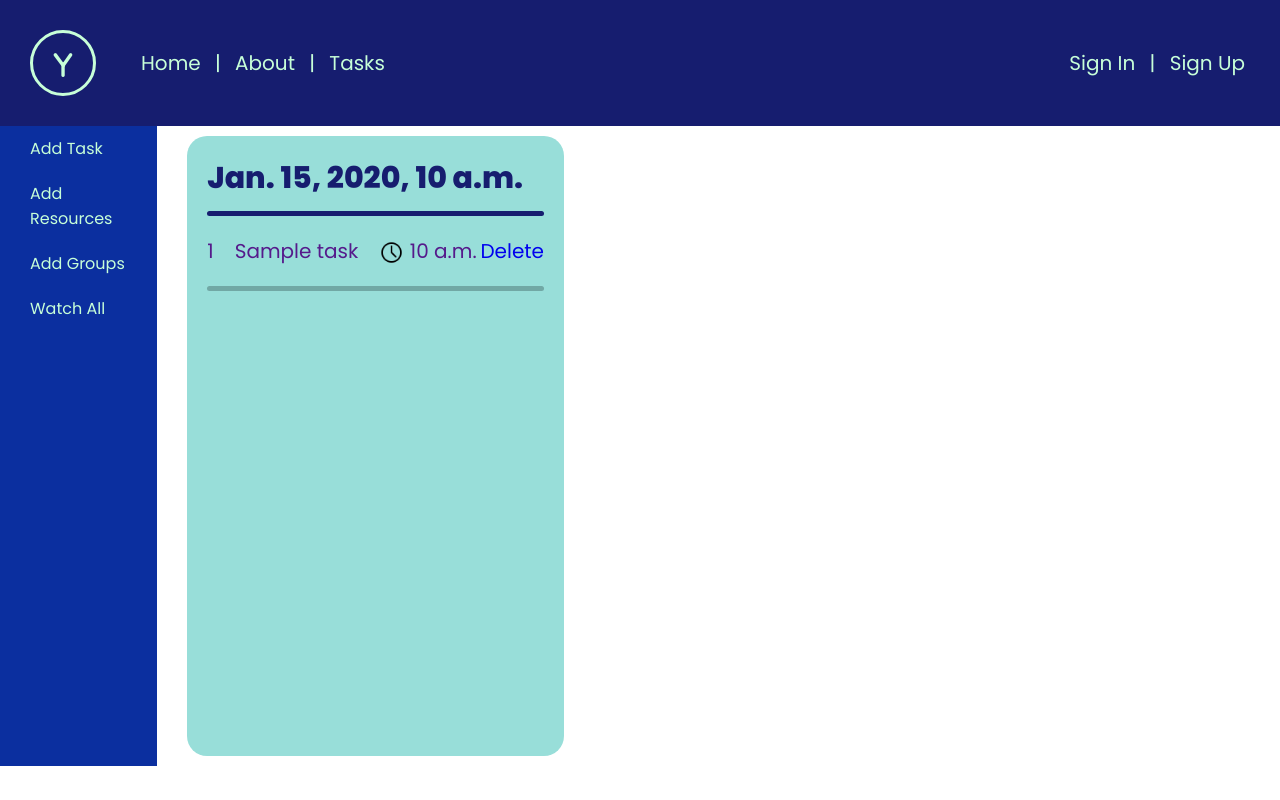
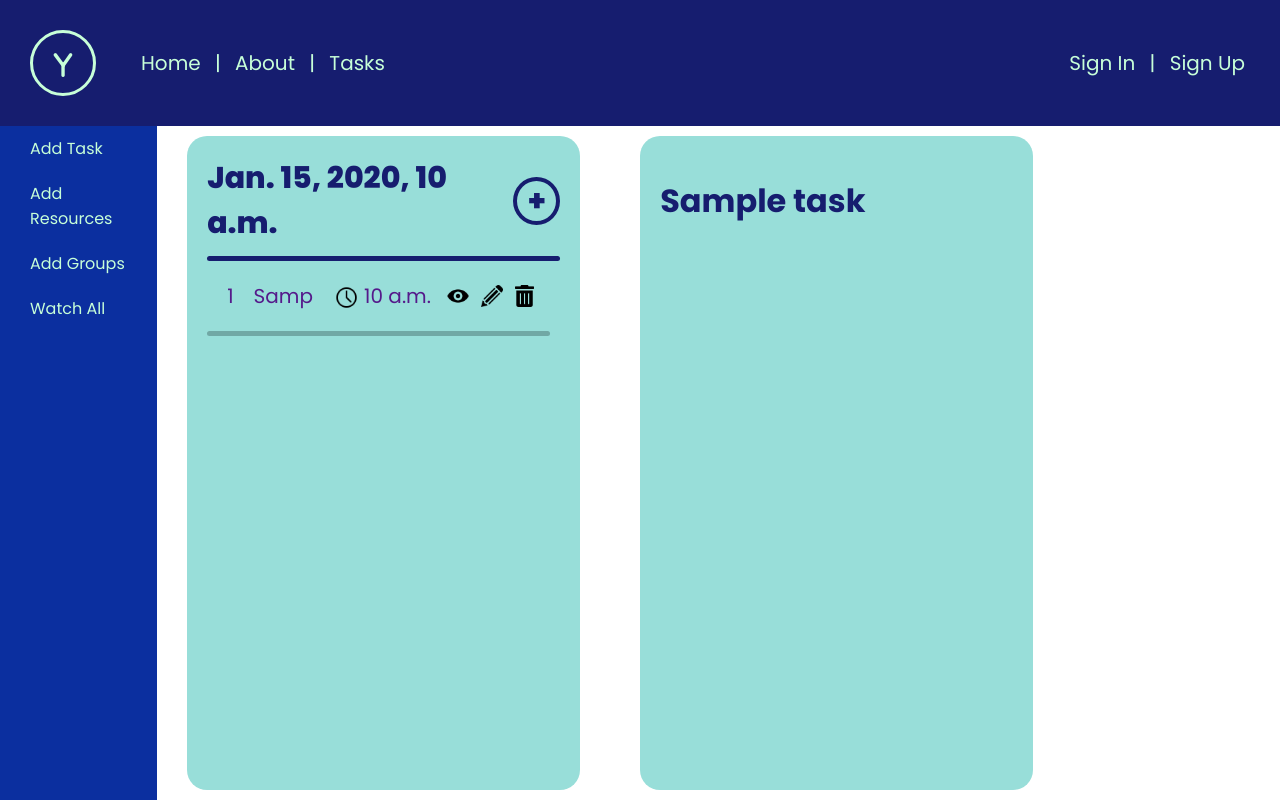
Before and after one commit to Yegor2305/YTaskScheduler, a Django app: template y_task_scheduler/templates/main/tasks.html in a window 1280 px wide. Run offline with Django 5.2, Linux system fonts and the light colour scheme; tables that the repository leaves empty hold one stand-in row (values such as "Sample post"); the template is opened without the code that fills it: values that come from a table or form of the project are taken from there, most other values are stand-ins (such as "Sample title", 1, 10 or a date in 2020).

Commit message:
Added new icons, remade view and delete buttons, changed name for page profile (now tasks)

```diff
--- a/y_task_scheduler/accounts/views.py
+++ b/y_task_scheduler/accounts/views.py
@@ -12,7 +12,7 @@ def sign_in(request):
             user = authenticate(request, login=login_input, password=password)
             if user is not None:
                 login(request, user)
-                return redirect('account')
+                return redirect('tasks')
             else:
                 form.add_error(None, "Invalid login or password")
 
--- a/y_task_scheduler/main/urls.py
+++ b/y_task_scheduler/main/urls.py
@@ -3,8 +3,7 @@ from . import views
 
 urlpatterns = [
     path('', views.index, name="home"),
-    path('account', views.personal_page, name="account"),
+    path('tasks/', views.personal_page, name="tasks"),
     path('log-out', views.log_out, name="log-out"),
     path('about', views.another, name="about"),
-    path('confirm-delete-task/<str:encrypted_id>/', views.delete_task, name="delete-task"),
 ]
--- a/y_task_scheduler/static/main/css/base.css
+++ b/y_task_scheduler/static/main/css/base.css
@@ -9,6 +9,12 @@
 body{
     margin: 0;
     height: 100vh;
+}
+
+.container{
+    display: flex;
+    flex-direction: column;
+    height: 100%;
 }
 
 a{
--- a/y_task_scheduler/static/main/css/tasks.css
+++ b/y_task_scheduler/static/main/css/tasks.css
@@ -1,6 +1,6 @@
-.container{
+.content{
     width: 100%;
-    height: 80%;
+    height: 100%;
     display: flex;
     flex-direction: row;
 }
@@ -29,42 +29,60 @@
     color: var(--primary-color);
 }
 
-.today-tasks-container{
+.today-tasks-container, .choosen-task-container{
+    display: flex;
+    flex-direction: column;
+    width: 35%;
     margin: 10px 30px;
     padding: 20px;
-    width: 30%;
     background-color: var(--third-color);
     border-radius: 20px;
+    box-sizing: border-box;
+    height: calc(100% - 20px);
+}
+
+.tasks-wrapper{
+    overflow: auto;
+}
+
+.tasks-wrapper::-webkit-scrollbar {
+    width: 10px;
+  }
+
+.tasks-wrapper::-webkit-scrollbar-track {
+    margin: 10px 0px 0px 40px;
+    background: #f1f1f1;
+    border-radius: 20px;
+}
+
+.tasks-wrapper::-webkit-scrollbar-thumb {
+    background: lightgrey;
+    border-radius: 20px;
+}
+
+.tasks-wrapper::-webkit-scrollbar-thumb:hover {
+    background: #555;
+}
+
+.today-tasks-container-header{
+    display: flex;
+    flex-direction: row;
+    justify-content: space-between;
+    align-items: center;
+    padding-bottom: 10px;
 }
 
 .date-field{
     font-size: 30px;
     font-weight: 800;
-    padding: 0px 0px 10px 0px;
-}
-
-.separator{
-    display: block;
-    height: 5px;
-    width: 100%;
-    background-color: #71a8a5;
-    border-radius: 150px;
-}
-
-.separator.first{
-    background-color: var(--primary-color);
-}
-
-.task-field-wrapper{
-    font-size: 20px;
-    padding: 20px 0px;
-    /* margin: 30px 0px; */
 }
 
 .task-field-wrapper{
     display: flex;
     flex-direction: row;
     justify-content:space-between;
+    font-size: 20px;
+    padding: 20px 20px;
 }
 
 .task-field{
@@ -72,7 +90,9 @@
     flex-direction: row;
     justify-content: space-between;
     align-items: center;
-    width: 80%;
+    width: 100%;
+    padding-right: 10px;
+    overflow: hidden;
 }
 
 .task-field img{
@@ -81,14 +101,81 @@
     width: auto;
 }
 
-/* .date-field::after{
-    position: absolute;
-    content: "";
+.task-field-wrapper button{
+    display: flex;
+    align-items: center;
+    justify-content: center;
+    background-color: transparent;
+    border: hidden;
+    cursor: pointer;
+}
+
+.task-field-wrapper button:hover{
+    transform: scale(1.2);
+}
+
+.task-field-wrapper button img{
+    height: 22px;
+    width: auto;
+}
+
+.task-name{
+    margin: 0px 20px;
+    white-space: nowrap;
+    overflow: hidden;
+    flex: 1;
+
+    text-align: center;
+}
+
+.task-name-content{
+    display: inline-block;
+}
+
+.scroll{
+    animation: scroll 5s linear infinite;
+}
+
+@keyframes scroll {
+    0% {
+        transform: translateX(0);
+    }
+    100% {
+        transform: translateX(-100%);
+    }
+}
+
+.end-time{
+    flex-shrink: 0;
+}
+
+.add-task-button{
+    display: flex;
+    align-items: center;
+    justify-content: center;
+    width: 40px;
+    height: 40px;
+    font-size: 30px;
+    font-weight: 800;
+    border: 4px solid var(--primary-color);
+    border-radius: 50%;
+}
+
+.separator{
+    display: block;
+    height: 5px;
+    width: 97%;
+    background-color: #71a8a5;
+    border-radius: 150px;
+    /* padding-right: 20px; */
+}
+
+.separator.first{
+    background-color: var(--primary-color);
     width: 100%;
-    height: 4px;
-    background-color: #161D6F;
-    bottom: 0;
-    left: 0;
-    border: 2px solid #161D6F;
-    border-radius: 19%;
-} */
+}
+
+.buttons-block{
+    display: flex;
+    flex-direction: row;
+}
--- a/y_task_scheduler/static/main/js/script.js
+++ b/y_task_scheduler/static/main/js/script.js
@@ -0,0 +1,60 @@
+$(document).ready(
+    function(){
+        $('.delete-task-button').click(function(){
+            let taskId = $(this).data('task-id');
+            if (confirm('Are you sure to delete task?')) {
+                $.ajax({
+                    url: '/tasks',
+                    method: 'GET',
+                    data: {
+                        'action': 'delete',
+                        'task_id': taskId
+                    },
+                    success: function(response) {
+                        location.reload();
+                    }
+                })
+            }
+        })
+
+        $('.show-task-button').click(function(){
+            let taskId = $(this).data('task-id');
+            $.ajax({
+                url: '/tasks',
+                method: 'GET',
+                data: {
+                    'action': 'show',
+                    'task_id': taskId
+                },
+                success: function(response) {
+                    $('body').html(response);
+                }
+            })
+        })
+    }
+)
+
+document.querySelectorAll('.task-name-content').forEach((element) => {
+        const contentWidth = element.clientWidth
+        const taskNameWidth = document.querySelector('.task-name').clientWidth
+
+        if (contentWidth > taskNameWidth){
+            element.addEventListener('mouseenter', () => {
+                element.classList.add('scroll')
+            })
+
+            element.addEventListener('mouseleave', () => {
+                element.classList.remove('scroll')
+            })
+
+        }
+        // element.addEventListener('mouseenter', () =>{
+        //     const contentWidth = element.scrollWidth
+        //     const visibleWidth = element.clientWidth
+
+        //     if (contentWidth > visibleWidth){
+        //         element.style.transform = `translateX(-${visibleWidth - contentWidth}px)`;
+        //         console.log(element.style.transform)
+        //     }
+        // })
+    })
--- a/y_task_scheduler/templates/main/base.html
+++ b/y_task_scheduler/templates/main/base.html
@@ -11,6 +11,7 @@
     <title>{% block title %} {% endblock %}</title>
 </head>
 <body>
+    <div class="container">
         <div class="header">
             <div class="header-container">
                 <div class="left-part">
@@ -20,7 +21,7 @@
                         <span>|</span>
                         <a href="{% url 'about' %}">About</a>
                         <span>|</span>
-                    <a href="{% url 'account' %}">Tasks</a>
+                        <a href="{% url 'tasks' %}">Tasks</a>
                     </nav>
                 </div>
                 <nav class="auth-panel">
@@ -34,7 +35,6 @@
                 </nav>
             </div>
         </div>
-    <div class="container">
     {% block content %} {% endblock %}
     </div>
 </body>
--- a/y_task_scheduler/templates/main/tasks.html
+++ b/y_task_scheduler/templates/main/tasks.html
@@ -4,10 +4,14 @@
 {% block style %} <link rel="stylesheet" href="{% static 'main/css/tasks.css' %}"> {% endblock %}
 
 {% load static %}
-{% block script %} <script src="{% static 'main/js/script.js' %}" defer></script> {% endblock %}
+{% block script %}
+    <script src="https://ajax.googleapis.com/ajax/libs/jquery/3.6.0/jquery.min.js"></script>
+    <script src="{% static 'main/js/script.js' %}" defer></script>
+{% endblock %}
 {% block title %} {{ title }} {% endblock %}
 
 {% block content %}
+    <div class="content">
         <div class="left-side-menu">
             <a href="" class="menu-item">Add Task</a>
             <a href="" class="menu-item">Add Resources</a>
@@ -16,31 +20,52 @@
         </div>
         <div class="info-container">
             <div class="today-tasks-container">
+                <div class="today-tasks-container-header">
                     <div class="date-field">{{date}}</div>
+                    <div class="add-task-button">+</div>
+                </div>
                 <span class="separator first"></span>
+                <div class="tasks-wrapper">
                     {% if tasks %}
                         {% for task in tasks %}
                             <div class="task-field-wrapper" id="{{task}}">
                                 <a class="task-field" href="">
                                     <div class="priority">{{ task.priority }}</div>
-                            <div class="task-name">{{ task.name }}</div>
+                                    <div class="task-name"><span class="task-name-content">{{ task.name }}</span></div>
                                     <div class="end-time">
                                         <img src="{% static 'main/icons/time.png' %}" alt="time">
                                         {{task.time_end}}
                                     </div>
                                 </a>
-                        <a href="{% url 'delete-task' encrypted_id=task.get_encrypted_id %}">Delete</a>
+                                <div class="buttons-block">
+                                    <button type="button" class="show-task-button" data-task-id="{{ task.get_encrypted_id }}">
+                                        <img src="{% static 'main/icons/show.png' %}" alt="show">
+                                    </button>
+                                    <button type="button" class="edit-task-button" data-task-id="{{ task.get_encrypted_id }}">
+                                        <img src="{% static 'main/icons/edit.png' %}" alt="show">
+                                    </button>
+                                    <button type="button" class="delete-task-button" data-task-id="{{ task.get_encrypted_id }}">
+                                        <img src="{% static 'main/icons/delete.png' %}" alt="show">
+                                    </button>
+                                </div>
                                 <!-- <a href=""> |<strong> <big> </big> </strong> |  </a> -->
                             </div>
                             <span class="separator"></span>
 
                         {% endfor %}
                     {% endif %}
-
+                </div>
+            </div>
+            <div class="choosen-task-container">
+                {% if choosen_task %}
+                    <h1> {{choosen_task.name}} </h1>
+                {% else %}
+                    <h1>No tasks</h1>
+                {% endif %}
+            </div>
+            <!-- <div class="groups-container"> -->
 
             </div>
-        <div class="groups-container">
-
         </div>
     </div>
 
```
Also changed, not shown: y_task_scheduler/main/views.py (+17 -17 lines), y_task_scheduler/static/main/icons/delete.png (added), y_task_scheduler/static/main/icons/edit.png (added), y_task_scheduler/static/main/icons/show.png (added). Lines whose indentation alone changed are shown as unchanged.
